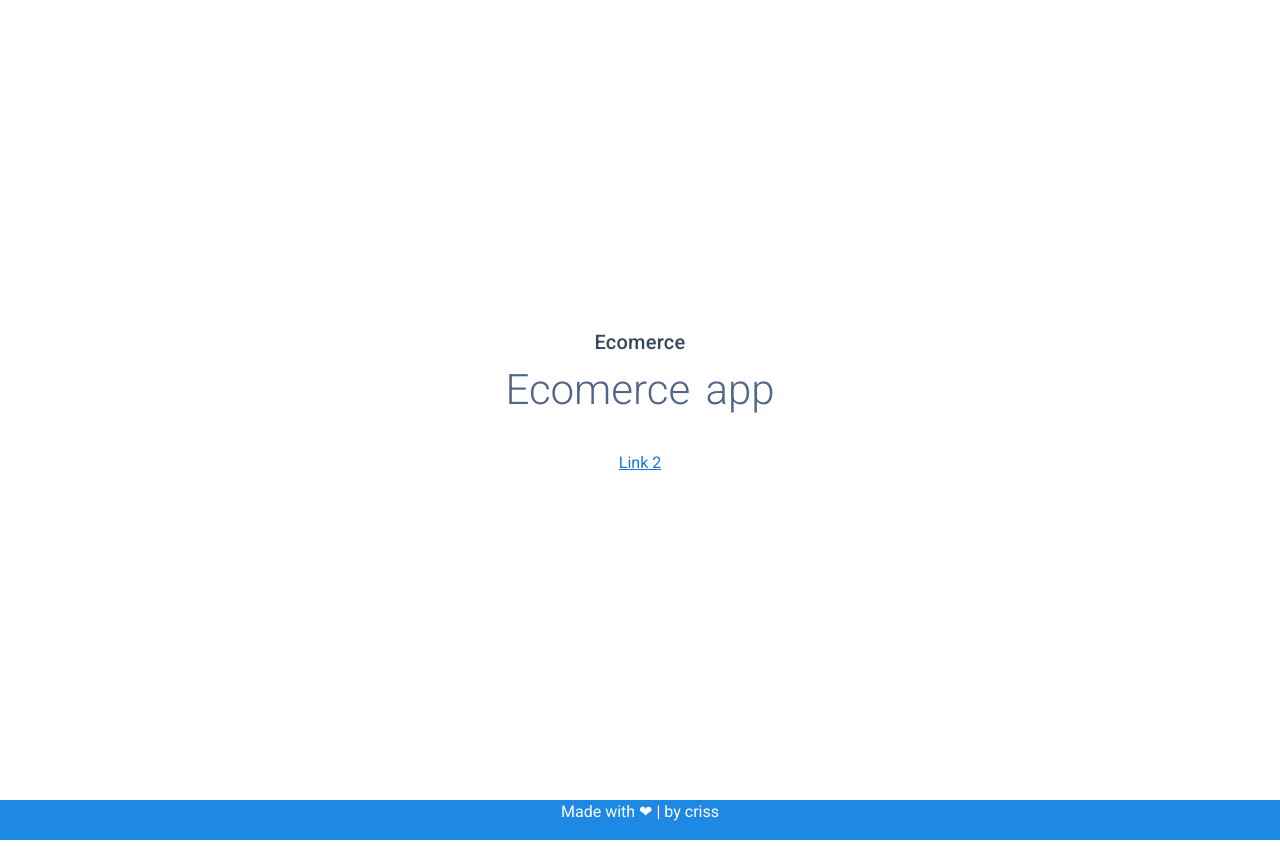
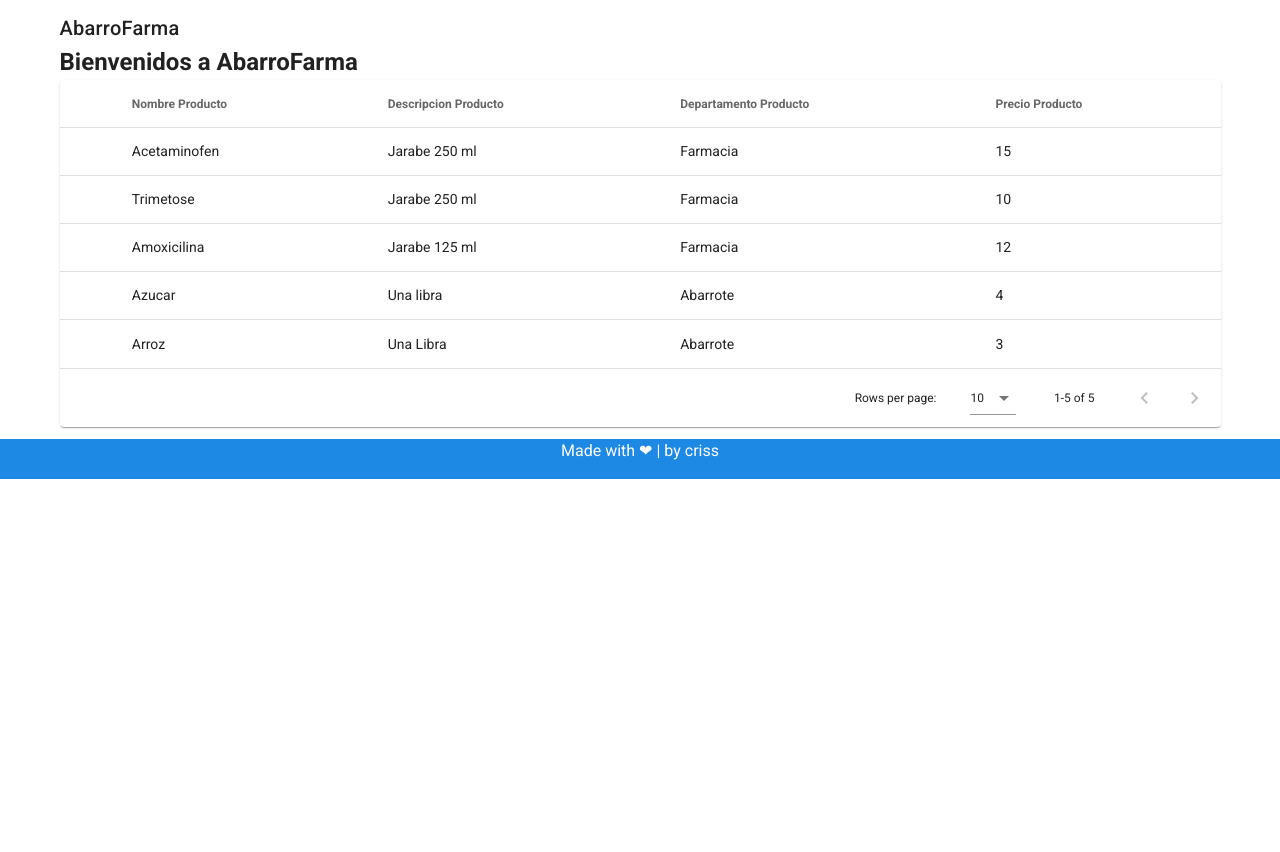
Before and after one commit to crisswebapp/Abarrofarma, a Nuxt app: page / in a window 1280 px wide. After the commit the page ends 800 px from the top, so only its background shows below. Built offline with nearby package versions, Linux system fonts and the light colour scheme.

Commit message:
agregano tabla

```diff
--- a/pages/index.vue
+++ b/pages/index.vue
@@ -2,55 +2,71 @@
   <div class="container">
     <div>
       <h1 class="title">
-        Ecomerce
+        AbarroFarma
       </h1>
       <h2 class="subtitle">
-        Ecomerce app
+        Bienvenidos a AbarroFarma
       </h2>
-      <div class="links">
-        <nuxt-link to="/user/user">
-          Link 2
-        </nuxt-link>
-      </div>
+      <v-data-table
+        :headers="headers"
+        :items="desserts"
+        item-key="name"
+        class="elevation-1"
+      >
+      </v-data-table>
     </div>
   </div>
 </template>
 
 <script>
 export default {
-  components: {}
+  components: {},
+  data() {
+    return {
+      headers: [
+        {
+          align: 'start',
+          sortable: false,
+          value: 'name'
+        },
+        { text: 'Nombre Producto', value: 'nProducto' },
+        { text: 'Descripcion Producto', value: 'dProducto' },
+        { text: 'Departamento Producto', value: 'depProducto' },
+        { text: 'Precio Producto', value: 'pProducto' }
+      ],
+      desserts: [
+        {
+          nProducto: 'Acetaminofen',
+          dProducto: 'Jarabe 250 ml',
+          depProducto: 'Farmacia',
+          pProducto: 15
+        },
+        {
+          nProducto: 'Trimetose',
+          dProducto: 'Jarabe 250 ml',
+          depProducto: 'Farmacia',
+          pProducto: 10
+        },
+        {
+          nProducto: 'Amoxicilina',
+          dProducto: 'Jarabe 125 ml',
+          depProducto: 'Farmacia',
+          pProducto: 12
+        },
+        {
+          nProducto: 'Azucar',
+          dProducto: 'Una libra',
+          depProducto: 'Abarrote',
+          pProducto: 4
+        },
+        {
+          nProducto: 'Arroz',
+          dProducto: 'Una Libra',
+          depProducto: 'Abarrote',
+          pProducto: 3
+        }
+      ]
+    }
+  }
 }
 </script>
-
-<style>
-.container {
-  margin: 0 auto;
-  min-height: 100vh;
-  display: flex;
-  justify-content: center;
-  align-items: center;
-  text-align: center;
-}
-
-.title {
-  font-family: 'Quicksand', 'Source Sans Pro', -apple-system, BlinkMacSystemFont,
-    'Segoe UI', Roboto, 'Helvetica Neue', Arial, sans-serif;
-  display: block;
-  font-weight: 300;
-  font-size: 100px;
-  color: #35495e;
-  letter-spacing: 1px;
-}
-
-.subtitle {
-  font-weight: 300;
-  font-size: 42px;
-  color: #526488;
-  word-spacing: 5px;
-  padding-bottom: 15px;
-}
-
-.links {
-  padding-top: 15px;
-}
-</style>
```
Also changed, not shown: components/Logo.vue (deleted, +0 -40 lines).
